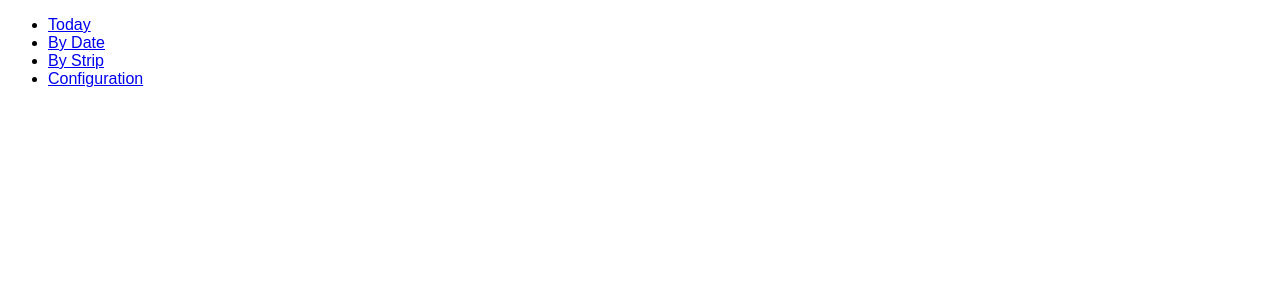
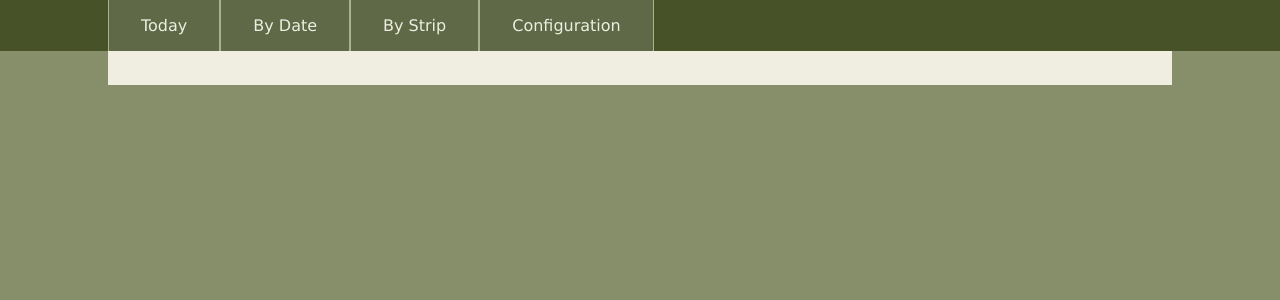
Before and after one commit to tsimkins/ermahgerd.kermics, a Python web app: template kermics/templates/base.html in a window 1280 px wide. Shown: the top 300 px of the page. Run offline with Jinja, Linux system fonts and the light colour scheme; the template is opened without the code that fills it, so the values that code supplies are empty.

Commit message:
Added CSS styles.

```diff
--- a/kermics/templates/base.html
+++ b/kermics/templates/base.html
@@ -8,9 +8,79 @@
         <title>{{ title }}</title>
 
         <style type="text/css">
+
+            html body {
+                padding: 0;
+                margin: 0;
+                border: 0;
+            }
+
             body {
-                font-family: Arial;
+                font-family: "Lucida Grande", Arial, sans-serif;
+                background-color: #868F6A;
             }
+
+            #navigation {
+                background-color: #475228;
+                position: fixed;
+                width: 100%;
+            }
+
+            #navigation ul {
+                max-width: calc(1000px + 4em);
+                margin: 0 auto;
+                display: block;
+                padding: 0;
+            }
+
+            #navigation ul li {
+                padding: 0;
+                margin: 0;
+                display: inline;
+                float: left;
+            }
+
+            #navigation ul li a {
+                border-color: #A9B28F;
+                border-style: solid;
+                border-width: 0 1px;
+                background-color: #5F6847;
+                display: block;
+                padding: 1em 2em;
+                text-decoration: none;
+                color: #EBEFE0;
+            }
+
+            #navigation ul li a:hover {
+                color: #5F6847;
+                background-color: #EBEFE0;
+                text-decoration: underline;
+            }
+
+            #container {
+                max-width: 1000px;
+                margin: 0 auto;
+                padding: 3em 2em 1em;
+                background-color: #EFEEE0;
+                border: 1px solid ##475228;
+            }
+
+            #container .comic div img {
+                max-width: 100%;
+            }
+
+            h1, h2 {
+                color: #262F0F;
+            }
+
+            h2 {
+                margin: 2em 0 0.375em;
+            }
+
+            .visualClear {
+                clear: both;
+            }
+
         </style>
 
     </head>
@@ -18,12 +88,17 @@
 
         {% set comic_filter = get_comic_filter(request) %}
 
-        <ul id="navigation">
+        <div id="navigation">
+            <ul>
                 <li><a href="{{ url_for('.index') }}">Today</a></li>
                 <li><a href="{{ url_for('.date') }}">By Date</a></li>
                 <li><a href="{{ url_for('.series') }}">By Strip</a></li>
                 <li><a href="{{ url_for('.config') }}">Configuration</a></li>
             </ul>
+            <div class="visualClear"><!-- --></div>
+        </div>
+
+        <div id="container">
 
             <h1>{{ title }}</h1>
 
@@ -31,6 +106,7 @@
                 {% block content %}
                 {% endblock %}
             </div>
+        </div>
 
     </body>
 </html>
```
Lines whose indentation alone changed are shown as unchanged.
